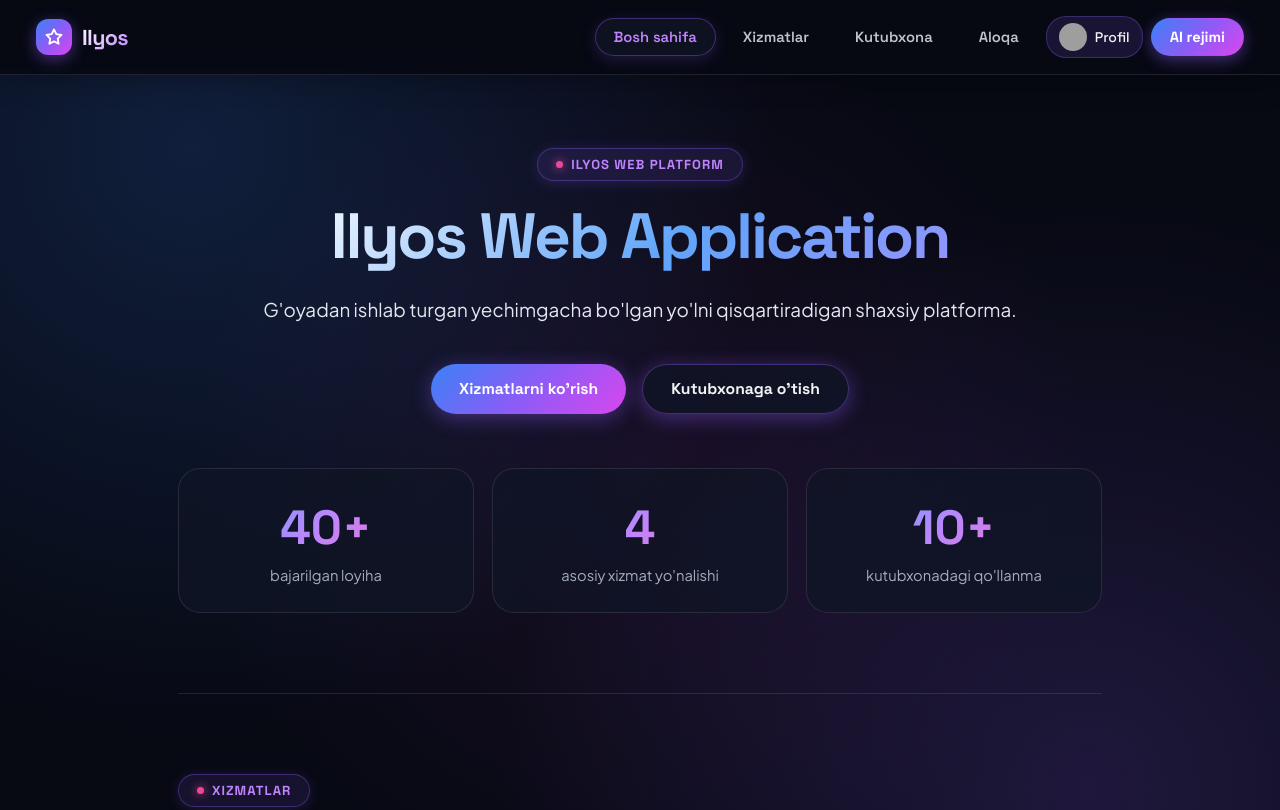
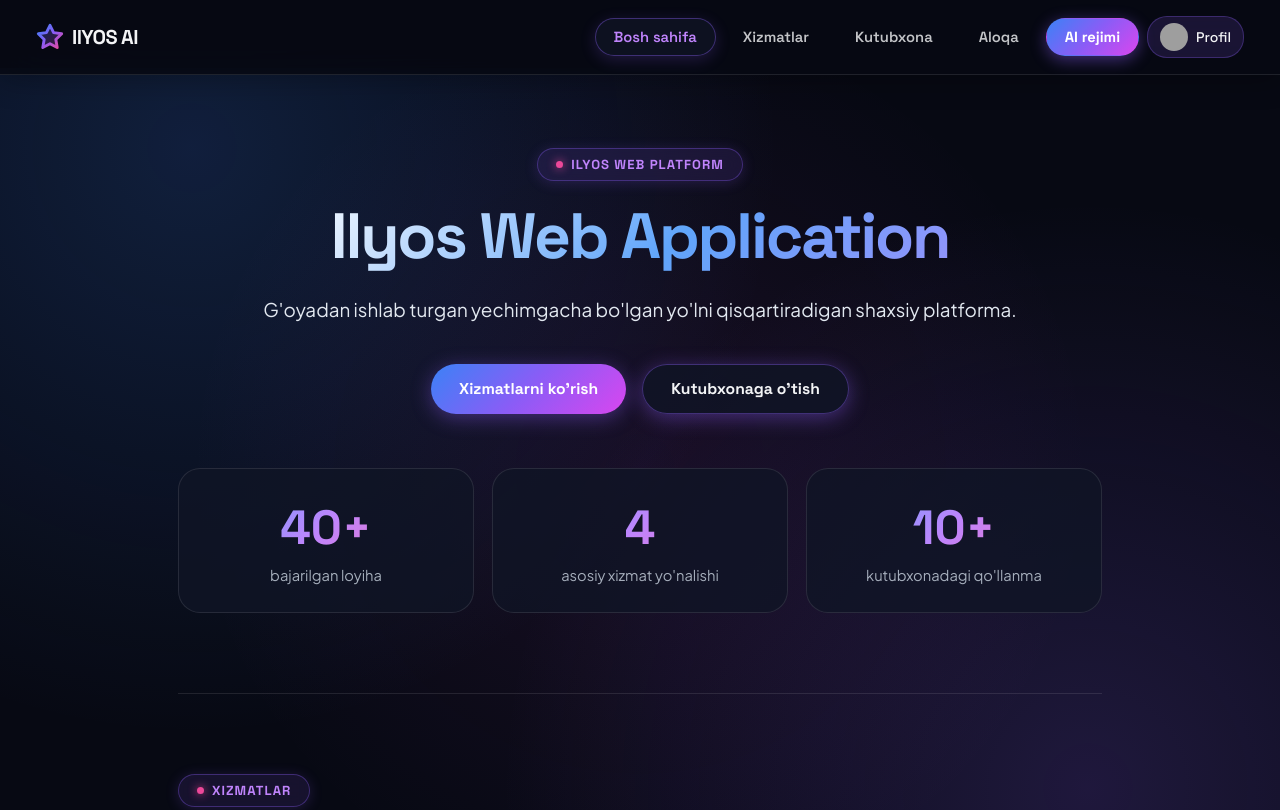
Before and after one commit to ilyosabdujalilov586-blip/nimadir, a website: page home.html in a window 1280 px wide. Shown: the top 810 px of the page. Drawn offline with nearby package versions, Linux system fonts and the light colour scheme; grey boxes are pictures that could not be loaded.

Commit message:
Update home.html layout: IlYOS AI logo and profile placement

```diff
--- a/home.html
+++ b/home.html
@@ -610,11 +610,9 @@
 <body>
   <div class="cursor-dot" id="cursorDot" aria-hidden="true"></div>
   <header data-aos="fade-down" data-aos-duration="700">
-    <div class="brand">
-      <div class="brand-mark">
-        <svg viewBox="0 0 24 24" fill="none" stroke="currentColor" stroke-width="2.5" stroke-linecap="round" stroke-linejoin="round"><polygon points="12 2 15.09 8.26 22 9.27 17 14.14 18.18 21.02 12 17.77 5.82 21.02 7 14.14 2 9.27 8.91 8.26 12 2"></polygon></svg>
-      </div>
-      <span id="brandAccountName">Ilyos</span>
+    <div class="brand" style="display: flex; align-items: center; gap: 8px;">
+      <img src="favicon.svg" alt="Ilyos AI Logo" style="width: 28px; height: 28px;">
+      <span id="brandAccountName" style="font-size: 20px; margin: 0; background: none; -webkit-background-clip: unset; color: inherit; max-width: none;">IlYOS AI</span>
     </div>
     <nav class="nav-links" id="navLinks" aria-label="Asosiy navigatsiya">
       <a class="active" href="#home">Bosh sahifa</a>
@@ -622,12 +620,12 @@
       <a href="#library">Kutubxona</a>
       <a href="#contact">Aloqa</a>
 
+      <a class="ai-btn" href="./AI.html"> AI rejimi</a>
+
       <div class="account-badge" id="accountBadge" aria-label="Foydalanuvchi profili">
         <img class="account-avatar" id="accountAvatar" alt="Profil rasmi" src="https://ui-avatars.com/api/?name=User&background=6366F1&color=fff">
         <span class="account-name" id="accountName">Profil</span>
       </div>
-
-      <a class="ai-btn" href="./AI.html"> AI rejimi</a>
     </nav>
     <button class="burger-btn" id="burgerBtn" type="button" aria-label="Menyuni ochish" aria-controls="navLinks" aria-expanded="false">
       <span></span>
```
